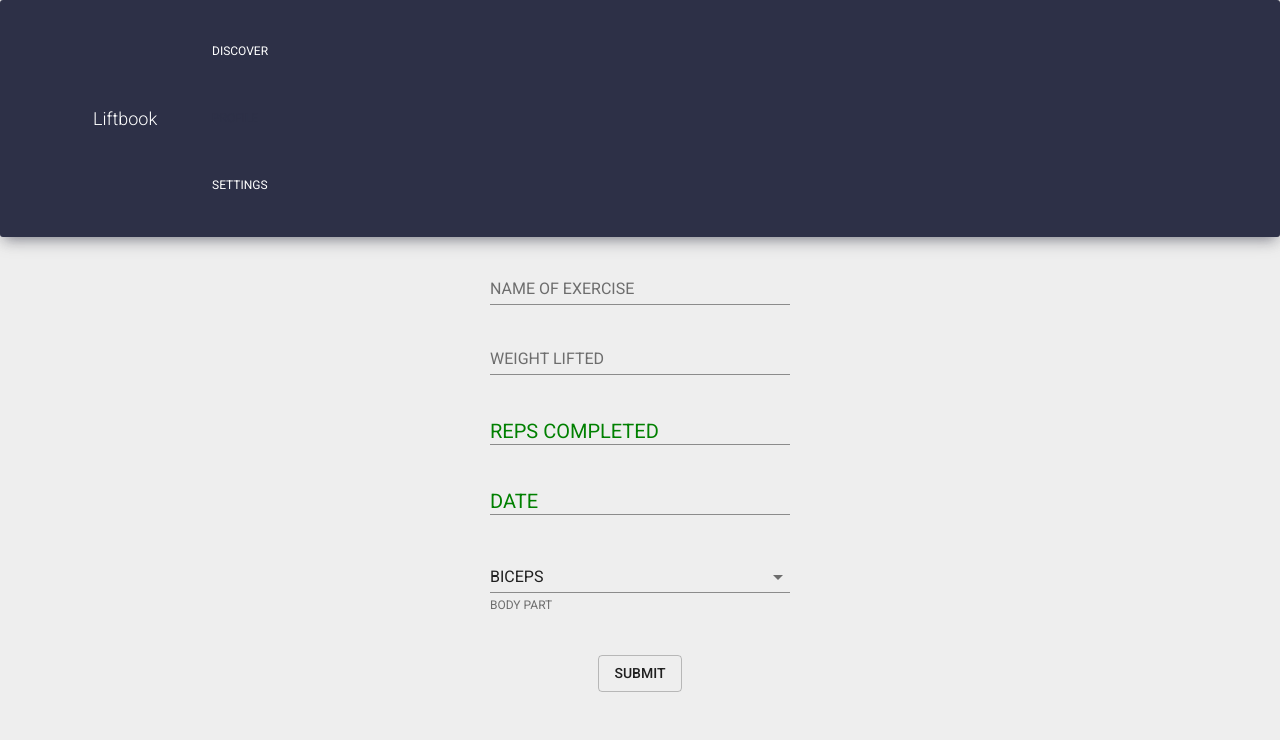
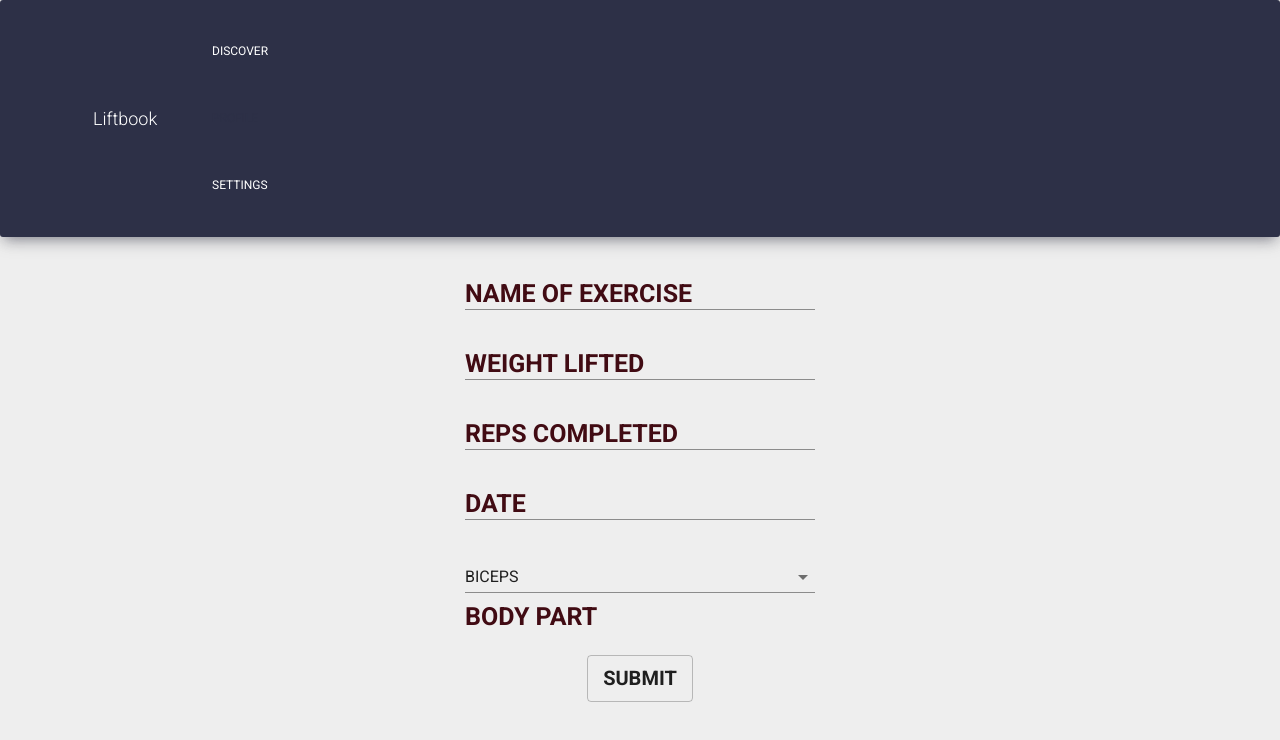
Before and after one commit to liftbook/liftbook-fe, a React (Create React App) app: page /add in a window 1280 px wide. Shown: the top 740 px of the page. Built offline with nearby package versions, Linux system fonts and the light colour scheme; what react-google-maps would draw is missing.

Commit message:
add some styling to add.js

```diff
--- a/src/Add.css
+++ b/src/Add.css
@@ -1,16 +1,25 @@
 form {
     text-align: center;
     font-size: 40px;
-    color: green !important;
+}
+
+.input-group {
+    width: 350px;
+    height: 70px;
 }
 
 .input-label {
-    color: green !important;
-    font-size: 20px !important;
+    color: #410b13 !important;
+    font-weight: bold !important;
+    font-size: 25px !important;
 }
 
 .input-style {
-    width: 300px;
-    height: 70px;
-    font-size: 20px;
+    font-size: 20px !important;
+    font-weight: bold !important;
 }
+
+.submit {
+    font-weight: bold !important;
+    font-size: 20px !important;
+}
--- a/src/Add.js
+++ b/src/Add.js
@@ -1,4 +1,4 @@
-import React, { Component, PropTypes } from "react";
+import React, { Component } from "react";
 import { addWorkout } from "./actions";
 import { connect } from "react-redux";
 import "./Add.css";
@@ -40,9 +40,10 @@ class Add extends Component {
   render() {
     return (
       <form onSubmit={this.handleSubmit}>
-        <FormControl className="input-style">
-          <InputLabel>NAME OF EXERCISE</InputLabel>
+        <FormControl className="input-group">
+          <InputLabel className="input-label">NAME OF EXERCISE</InputLabel>
           <Input
+            className="input-style"
             onChange={this.changeHandler}
             value={this.state.name}
             name="name"
@@ -52,9 +53,10 @@ class Add extends Component {
 
         <br />
 
-        <FormControl className="input-style">
-          <InputLabel>WEIGHT LIFTED</InputLabel>
+        <FormControl className="input-group">
+          <InputLabel className="input-label">WEIGHT LIFTED</InputLabel>
           <Input
+            className="input-style"
             onChange={this.changeHandler}
             value={this.state.weight}
             name="weight"
@@ -64,9 +66,10 @@ class Add extends Component {
 
         <br />
 
-        <FormControl className="input-style">
+        <FormControl className="input-group">
           <InputLabel className="input-label">REPS COMPLETED</InputLabel>
           <Input
+            className="input-style"
             onChange={this.changeHandler}
             value={this.state.reps}
             name="reps"
@@ -76,9 +79,10 @@ class Add extends Component {
 
         <br />
 
-        <FormControl className="input-style">
+        <FormControl className="input-group">
           <InputLabel className="input-label">DATE</InputLabel>
           <Input
+            className="input-style"
             onChange={this.changeHandler}
             value={this.state.date}
             name="date"
@@ -89,27 +93,31 @@ class Add extends Component {
         <br />
         <br />
 
-        <FormControl className="input-style">
+        <FormControl className="input-group">
           <NativeSelect>
             <option value="" disabled>
               BODY PART
             </option>
-            <option>BICEPS</option>
-            <option>TRICEPS</option>
-            <option>BACK</option>
-            <option>CHEST</option>
-            <option>SHOULDERS</option>
-            <option>ABS</option>
-            <option>LEGS</option>
-            <option>MISC</option>
+            <option className="input-style">BICEPS</option>
+            <option className="input-style">TRICEPS</option>
+            <option className="input-style">BACK</option>
+            <option className="input-style">CHEST</option>
+            <option className="input-style">SHOULDERS</option>
+            <option className="input-style">ABS</option>
+            <option className="input-style">LEGS</option>
+            <option className="input-style">MISC</option>
           </NativeSelect>
-          <FormHelperText>BODY PART</FormHelperText>
+          <FormHelperText className="input-label">BODY PART</FormHelperText>
         </FormControl>
 
         <br />
         <br />
 
-        <Button variant="outlined" onSubmit={this.handleSubmit}>
+        <Button
+          variant="outlined"
+          onSubmit={this.handleSubmit}
+          className="submit"
+        >
           Submit
         </Button>
       </form>
```
